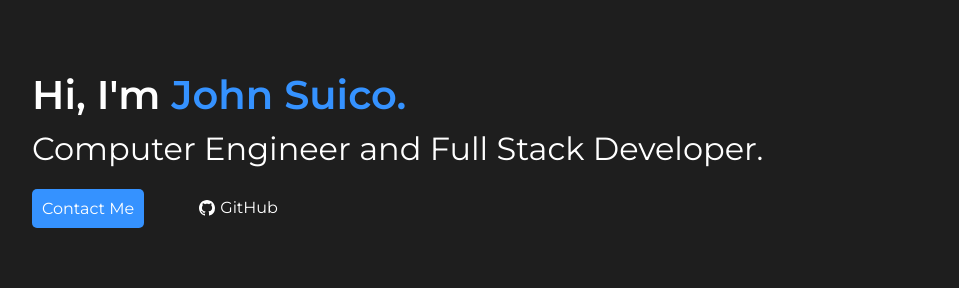
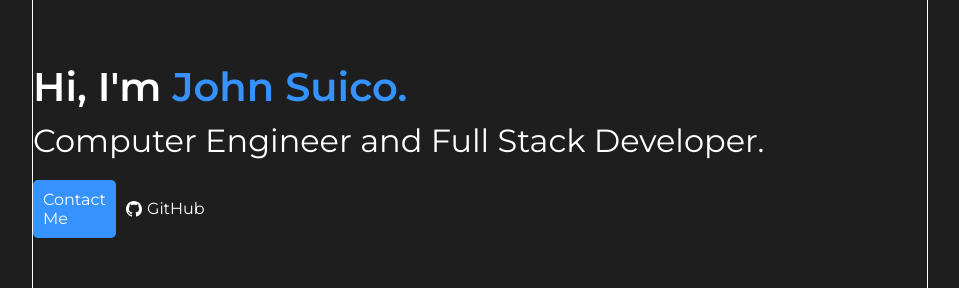
Before and after one commit to johnsuico/suico-portfolio, a React (Create React App) app: page / in a window 1280 px wide. Shown: the part 240-528 px from the top of the page, without its empty margins (160-1119 px from the left). Built offline with nearby package versions, Linux system fonts and the light colour scheme; the HTML template or start-up script is replaced by a standard one.

Commit message:
Change styling

```diff
--- a/src/Components/Hero/Hero.css
+++ b/src/Components/Hero/Hero.css
@@ -1,5 +1,9 @@
 .hero-content {
   color: white;
+  height: 80vh;
+  display: flex;
+  flex-direction: column;
+  justify-content: center;
 }
 
 .hero-title {
@@ -18,7 +22,7 @@
 
 .hero-buttons {
   display: flex;
-  width: 35%;
+  width: 20%;
   justify-content: space-between;
   margin-top: 20px;
   align-items: center;
--- a/src/Components/Landing/Landing.css
+++ b/src/Components/Landing/Landing.css
@@ -1,7 +1,6 @@
 .landing-content-container {
+  border: 1px solid white;
+  height: 100%;
   width: 70%;
   margin: auto;
-  height: 80vh;
-  display: flex;
-  align-items: center;
 }
--- a/src/Components/Landing/Landing.jsx
+++ b/src/Components/Landing/Landing.jsx
@@ -4,7 +4,7 @@ import React from 'react'
 import './Landing.css';
 
 // Import Components
-import { Navbar, Hero } from '../';
+import { Navbar, Hero, Skills } from '../';
 
 const Landing = () => {
   return (
@@ -12,6 +12,7 @@ const Landing = () => {
       <Navbar />
       <div className="landing-content-container">
         <Hero />
+        <Skills />
       </div>
     </div>
   )
--- a/src/Components/index.js
+++ b/src/Components/index.js
@@ -2,3 +2,4 @@ export { default as Landing } from './Landing/Landing';
 export { default as ErrorPage } from './ErrorPage/ErrorPage';
 export { default as Navbar } from './Navbar/Navbar';
 export { default as Hero } from './Hero/Hero';
+export { default as Skills } from './Skills/Skills';
```
